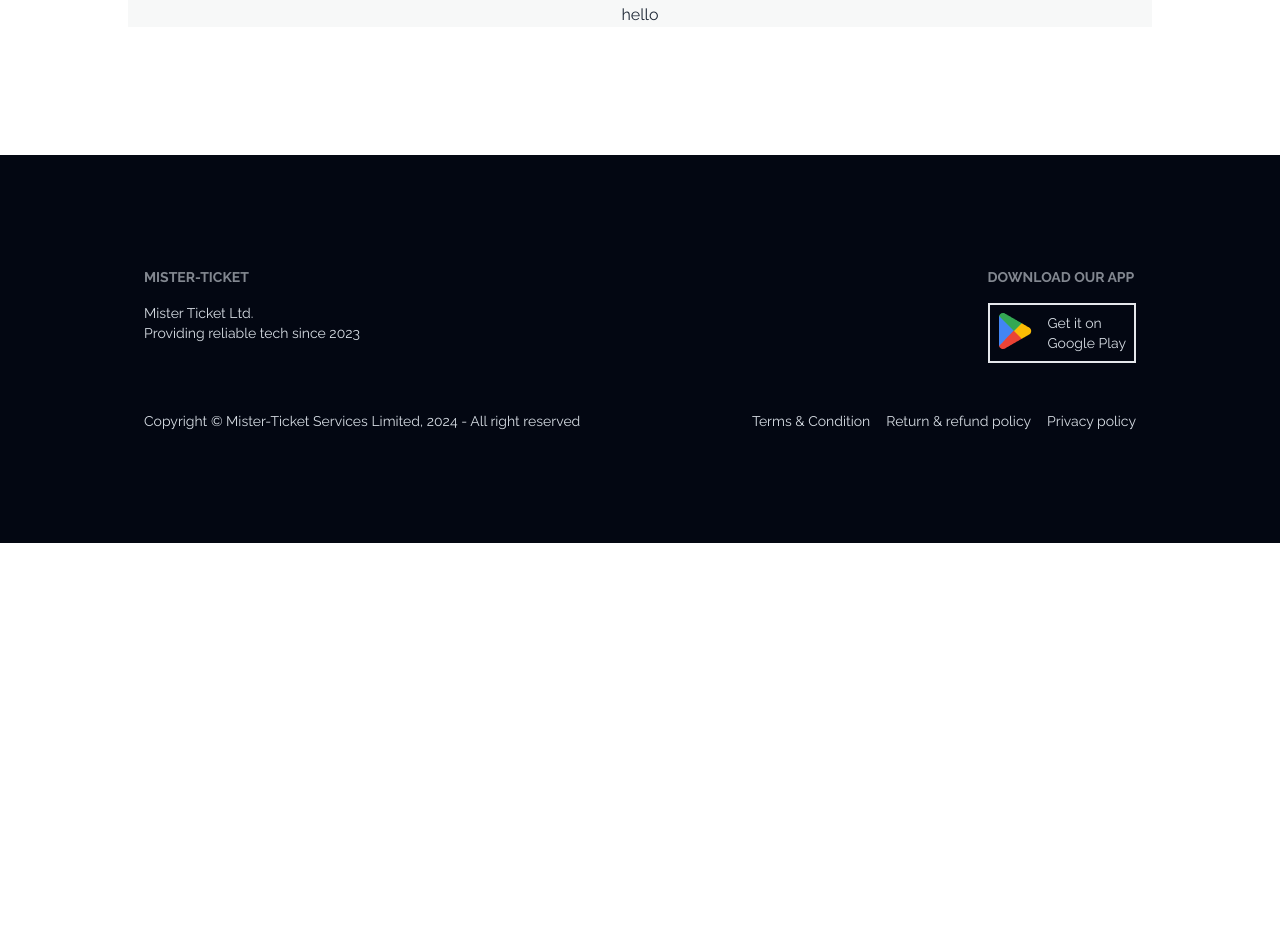
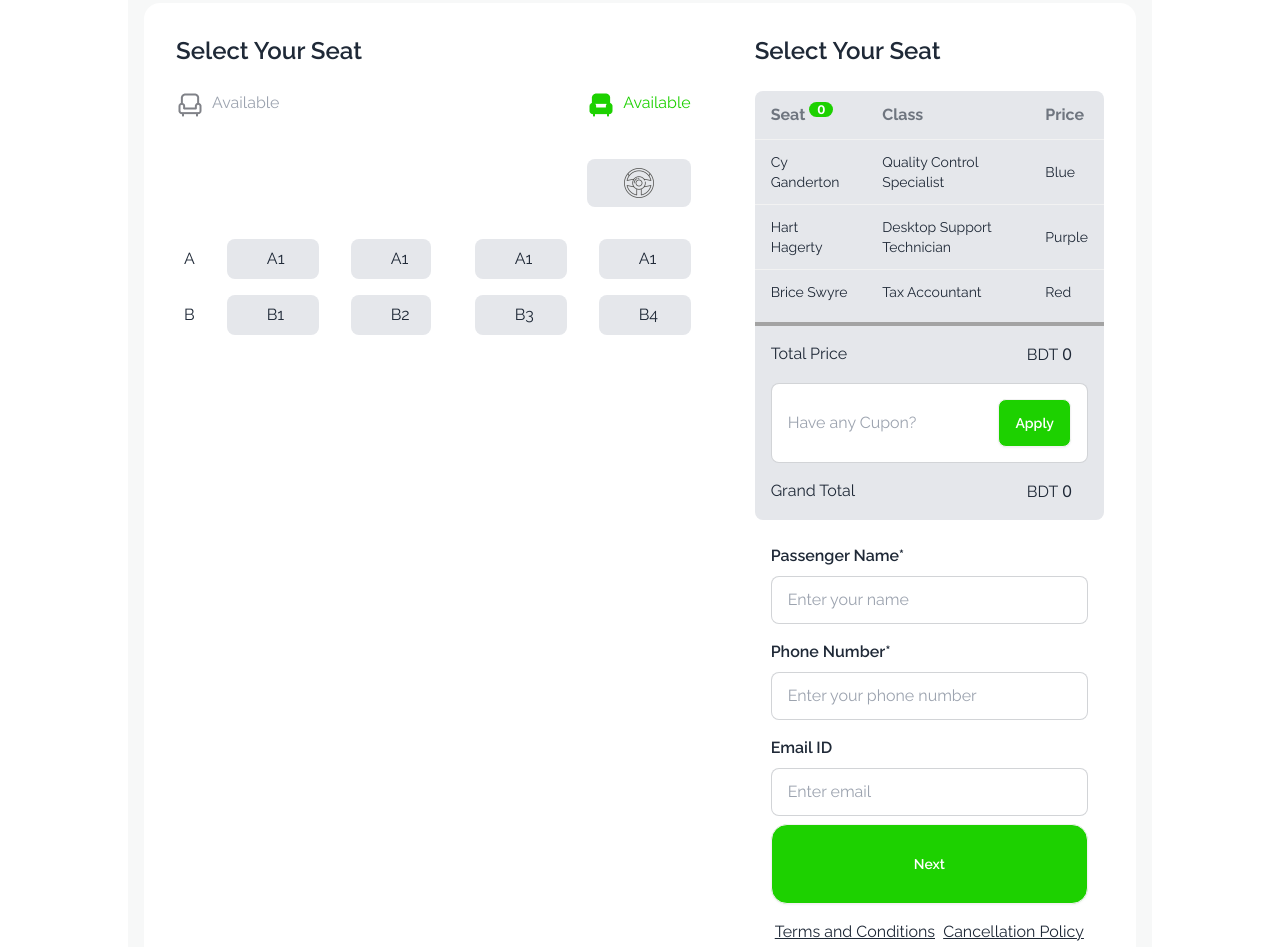
Before and after one commit to mister-mehedi/b9-a5-smart-ticketing, a plain HTML site: page index.html in a window 1280 px wide. Shown: the part 2287-3234 px from the top of the page. Before the commit the page ends 2830 px from the top, so only its background shows below. Drawn offline with nearby package versions, Linux system fonts and the light colour scheme.

Commit message:
full structure and decoration completed

```diff
--- a/index.html
+++ b/index.html
@@ -138,10 +138,11 @@
     </section>
 
     <!-- section 2 -->
-    <section class="ticket-sec text-center m-32 bg-[#F7F8F8]">
+    <section class="ticket-sec  mx-32 mt-32 bg-[#F7F8F8] rounded-box">
       <!-- Section 2 first part -->
-      <h1 class="text-6xl font-bold pt-16">Mister Paribahan</h1>
-      <p class="text-lg mt-4">Mister Paribahan, known for his punctuality, steers through traffic with precision,
+      <h1 class="text-6xl font-bold pt-16 text-center">Mister Paribahan</h1>
+      <p class="text-lg mt-4 text-center">Mister Paribahan, known for his punctuality, steers through traffic with
+        precision,
         ensuring
         passengers reach
         their
@@ -162,7 +163,7 @@
               <div
                 class="grid bg-green-100 border-ticket-primary rounded-xl text-xl text-ticket-primary font-bold p-4 grid-flow-col gap-4">
                 <a><img src="images/seat-green.png" alt=""></a>
-                <p><span id="seat-cnt">40</span> Seats Left</p>
+                <p><span id="seat-rem">40</span> Seats Left</p>
               </div>
             </div>
             <div class="flex flex-col mx-6 my-6 rounded-2xl bg-[#F7F8F8]">
@@ -194,9 +195,131 @@
 
       <!-- section 2 last part -->
       <div class="mt-8">
-        hello
+        <div class="bg-white m-4 rounded-box flex">
+          <div class="w-7/12 p-8">
+            <div>
+              <h1 class="text-2xl font-semibold">Select Your Seat</h1>
+            </div>
+            <div class="flex justify-between py-6">
+              <div class="inline-flex gap-2">
+                <img src="images/seat-gray.png" alt="">
+                <p class="text-gray-400">Available</p>
+              </div>
+              <div class="inline-flex gap-2">
+                <img src="images/seat-green-filled.png" alt="">
+                <p class="text-ticket-primary">Available</p>
+              </div>
+            </div>
+            <div class="my-2">
+              <div class="flex justify-end  py-2 ">
+                <div class="bg-gray-200 px-9 py-2 rounded-lg">
+                  <img class="h-8 " src="images/steering.png" alt="">
+                </div>
+              </div>
+            </div>
+            <div class="flex flex-col">
+              <div class="mt-4 inline-flex">
+                <div class="mr-6 p-2">A</div>
+                <div class="grid grid-cols-4 gap-8">
+                  <div class="py-2 px-10 bg-gray-200 text-center rounded-lg">A1</div>
+                  <div class="py-2 px-10 bg-gray-200 text-center rounded-lg mr-8">A1</div>
+                  <div class="py-2 px-10 bg-gray-200 text-center rounded-lg">A1</div>
+                  <div class="py-2 px-10 bg-gray-200 text-center rounded-lg">A1</div>
+                </div>
+              </div>
+              <div class="mt-4 inline-flex">
+                <div class="mr-6 p-2">B</div>
+                <div class="grid grid-cols-4 gap-8">
+                  <div class="py-2 px-10 bg-gray-200 text-center rounded-lg">B1</div>
+                  <div class="py-2 px-10 bg-gray-200 text-center rounded-lg mr-8">B2</div>
+                  <div class="py-2 px-10 bg-gray-200 text-center rounded-lg">B3</div>
+                  <div class="py-2 px-10 bg-gray-200 text-center rounded-lg">B4</div>
+                </div>
+              </div>
+            </div>
+          </div>
+          <div class="w-5/12 p-8">
+            <div>
+              <h1 class="text-2xl font-semibold">Select Your Seat</h1>
+            </div>
+            <div class="mt-6 bg-gray-200 rounded-lg">
+              <div class="overflow-x-auto">
+                <table class="table">
+                  <!-- head -->
+                  <thead>
+                    <tr>
+                      <th class="text-base">Seat <sup><span
+                            class="font-inter px-2 bg-ticket-primary text-white rounded-lg" id="seat-cnt">0</span></sup>
+                      </th>
+                      <th class="text-base">Class</th>
+                      <th class="text-base">Price</th>
+                    </tr>
+                  </thead>
+                  <tbody>
+                    <!-- row 1 -->
+                    <tr>
+                      <td>Cy Ganderton</td>
+                      <td>Quality Control Specialist</td>
+                      <td>Blue</td>
+                    </tr>
+                    <!-- row 2 -->
+                    <tr>
+                      <td>Hart Hagerty</td>
+                      <td>Desktop Support Technician</td>
+                      <td>Purple</td>
+                    </tr>
+                    <!-- row 3 -->
+                    <tr>
+                      <td>Brice Swyre</td>
+                      <td>Tax Accountant</td>
+                      <td>Red</td>
+                    </tr>
+                  </tbody>
+                </table>
+              </div>
+              <hr class="mt-2 border-solid border-2 border-neutral-400">
+              <div class="mt-4 px-4 flex justify-between">
+                <div>Total Price</div>
+                <div class="mr-4">BDT <span class="font-inter" id="total-price">0</span></div>
+              </div>
+              <div class="mt-4 mx-4">
+                <label class="input h-20 input-bordered flex items-center gap-2">
+                  <input type="text" class="grow" placeholder="Have any Cupon?" />
+                  <button id="cupon-btn" class="btn bg-ticket-primary text-white">Apply</button>
+                </label>
+              </div>
+              <div class="mt-4 px-4 pb-4 flex justify-between">
+                <div>Grand Total</div>
+                <div class="mr-4">BDT <span class="font-inter" id="grand-total">0</span></div>
+              </div>
+            </div>
+            <div class="m-4">
+              <p class="py-2  font-semibold">Passenger Name*</p>
+              <label class="input input-bordered flex items-center gap-2 mb-2">
+                <input type="text" id="p-name" class="grow" placeholder="Enter your name" />
+              </label>
+              <p class="py-2 font-semibold">Phone Number*</p>
+              <label class="input input-bordered flex items-center gap-2 mb-2">
+                <input type="number" id="p-phone" class="grow" placeholder="Enter your phone number" />
+              </label>
+              <p class="py-2 font-semibold">Email ID</p>
+              <label class="input input-bordered flex items-center gap-2 mb-2">
+                <input type="text" id="p-email" class="grow" placeholder="Enter email" />
+              </label>
+
+              <button id="next-btn" class="btn rounded-box h-20 w-full bg-ticket-primary text-white">Next</button>
+
+              <div class="flex justify-around mt-4">
+                <p><u>Terms and Conditions</u></p>
+                <p><u>Cancellation Policy</u></p>
+              </div>
+            </div>
+          </div>
+        </div>
+        <br>
       </div>
     </section>
+    <br><br>
   </main>
 
   <!-- Footer 1 -->
```
Also changed, not shown: images/steering.png (added).
